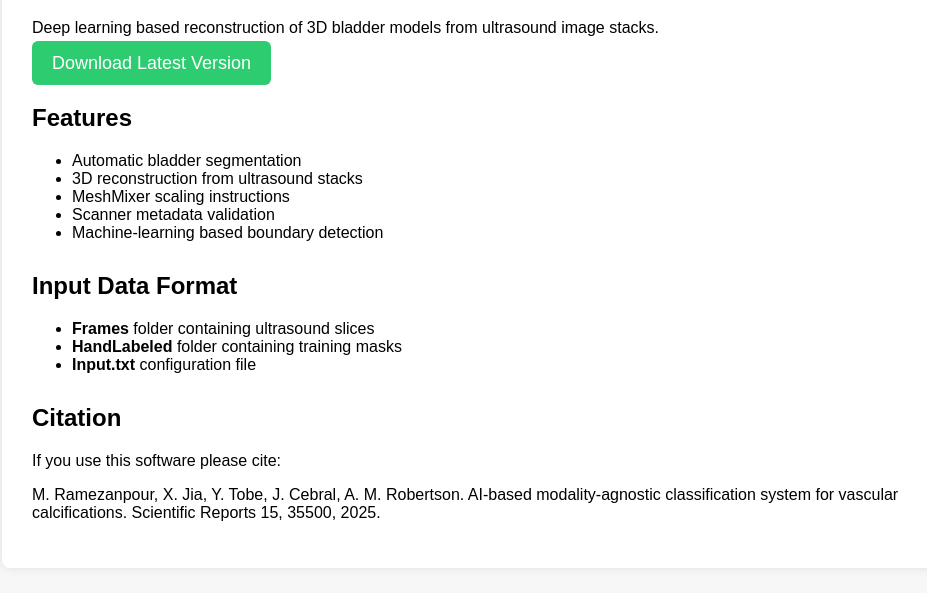
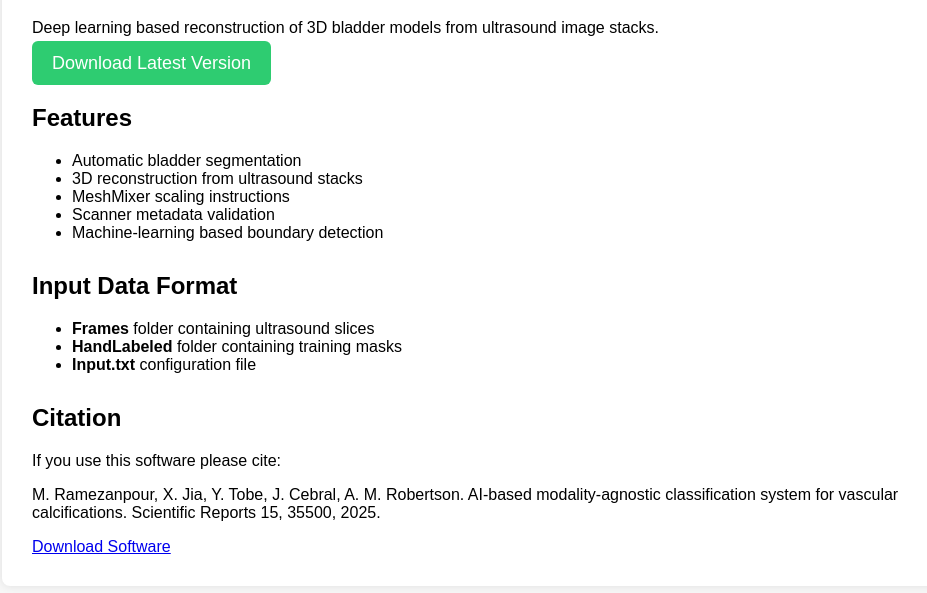
Before and after one commit to fsiansys/Ultrasound3D, a plain HTML site: page index.html in a window 1280 px wide. Shown: the part 131-724 px from the top of the page, without its empty margins (158-1085 px from the left). Drawn offline with Linux system fonts and the light colour scheme.

Commit message:
index.html

```diff
--- a/index.html
+++ b/index.html
@@ -100,6 +100,11 @@ M. Ramezanpour, X. Jia, Y. Tobe, J. Cebral, A. M. Robertson.
   Scientific Reports 15, 35500, 2025.
 </p>
 
+<a href="https://github.com/yourusername/Ultrasound3D/releases/latest">
+Download Software
+</a>
+
+
 </div>
 
 </div>
```
